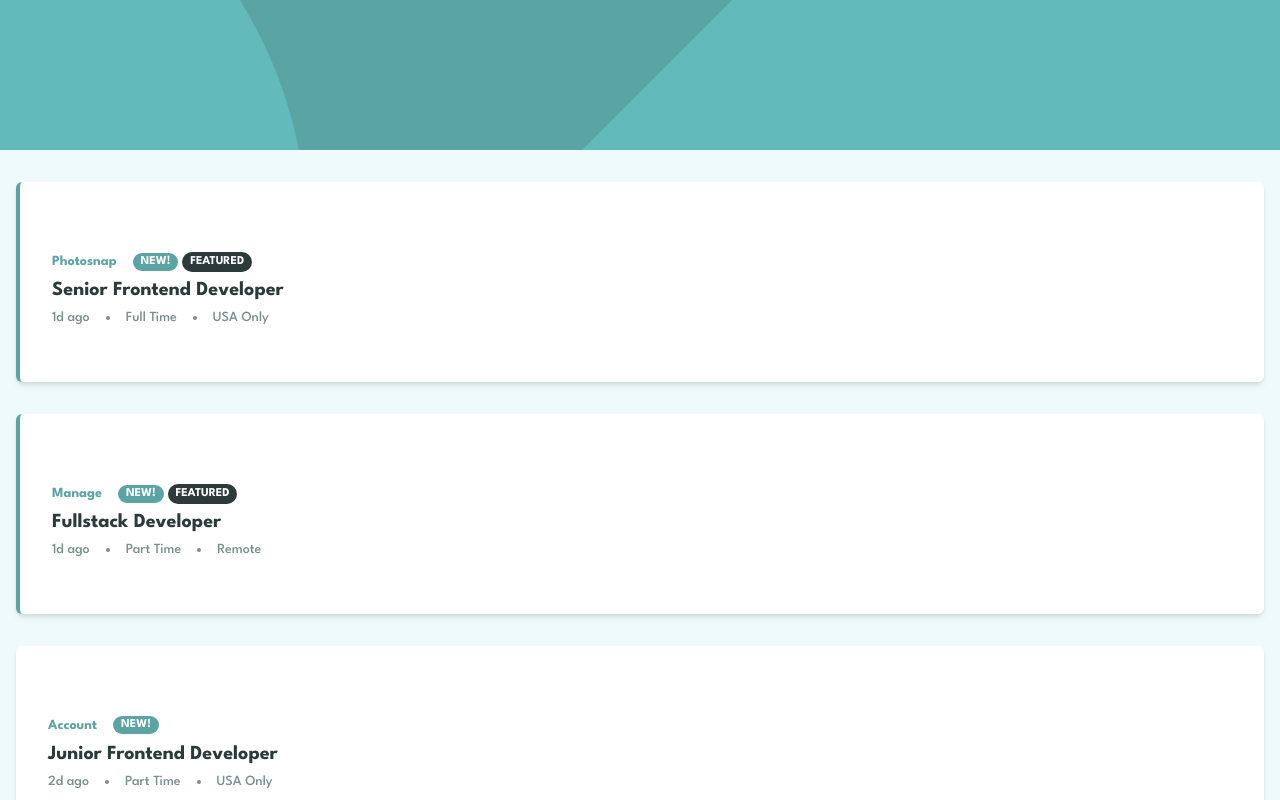
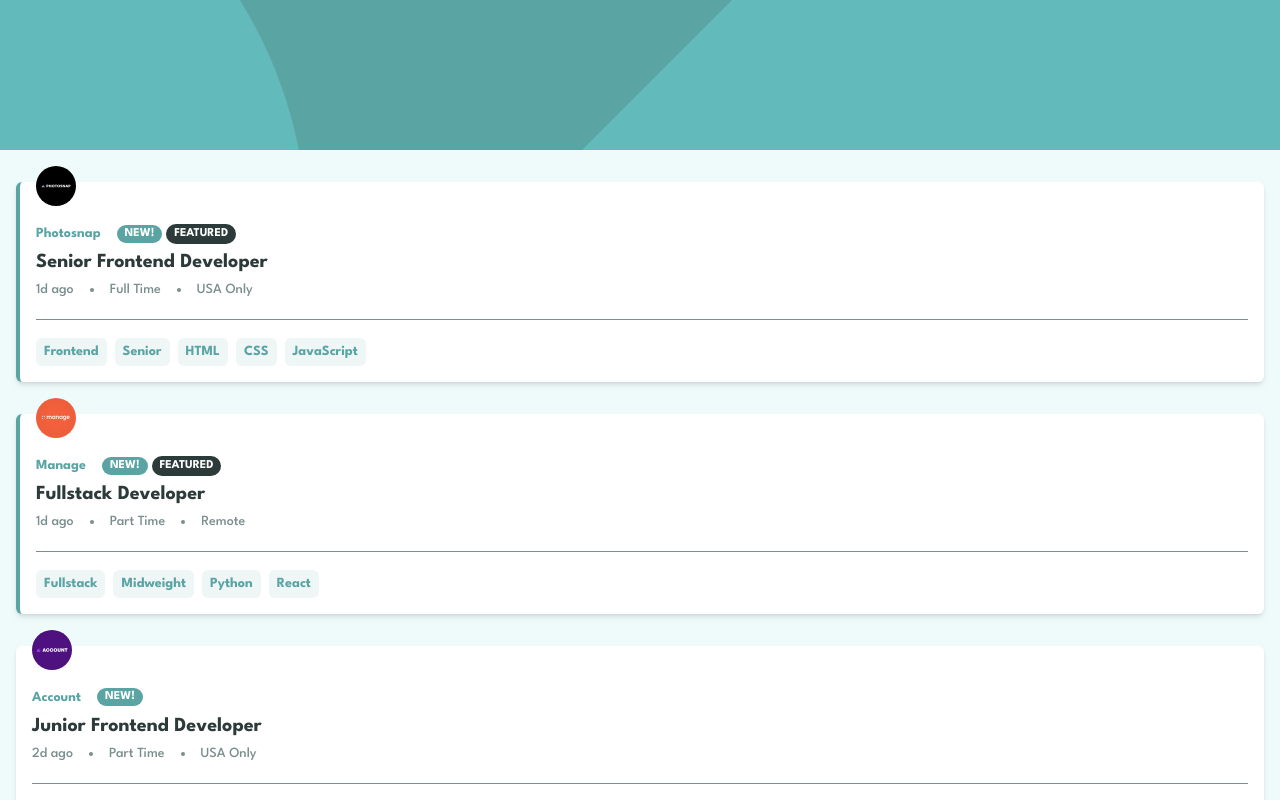
Before and after one commit to f1x3d49/frontendmentor-job, a React (Create React App) app in the folder app/: page / in a window 1280 px wide. Shown: the top 800 px of the page. Built offline with nearby package versions, Linux system fonts and the light colour scheme.

Commit message:
finshed the tab design, have to add the filter search bar

```diff
--- a/app/package.json
+++ b/app/package.json
@@ -7,6 +7,7 @@
     "@testing-library/jest-dom": "^5.17.0",
     "@testing-library/react": "^13.4.0",
     "@testing-library/user-event": "^13.5.0",
+    "nanoid": "^4.0.2",
     "react": "^18.2.0",
     "react-dom": "^18.2.0",
     "react-redux": "^8.1.2",
--- a/app/src/App.js
+++ b/app/src/App.js
@@ -5,18 +5,24 @@ import TabComponent from "./components/TabComponent";
 import { useSelector } from "react-redux";
 
 function App() {
-  const listings = useSelector((state) => state.listing);
+  // Redux State
+  const listings = useSelector((state) => state.listing.listings);
+  const filters = useSelector((state) => state.listing.filters);
+
   return (
     <div className="font-primary min-h-screen w-full flex flex-col">
       {/* Background Styles */}
       <div className="relative w-full h-[150px] bg-primary">
         <div className="w-full h-full bg-mobile desktop:bg-desktop z-10 bg-no-repeat bg-cover"></div>
       </div>
+      {/* Filter Search Bar */}
+      {filters ? null : <div>hello</div>}
       {/* Content Section */}
       <div className="w-full h-full flex-1 bg-background flex flex-col gap-8 px-4 py-8 desktop:px-36 desktop:py-16">
         {listings.map((listing) => {
           return (
             <TabComponent
+              key={listing.id}
               company={listing.company}
               logo={listing.logo}
               isnew={listing.new}
--- a/app/src/components/FilterComponent.jsx
+++ b/app/src/components/FilterComponent.jsx
@@ -1,8 +1,21 @@
 import React from "react";
 
+// Redux Tools
+import { useDispatch, useSelector } from "react-redux";
+import { addFilter } from "../redux/listingSlice";
+
 const FilterComponent = ({ filter }) => {
+  const filters = useSelector((state) => state.listing.filters);
+  const dispatch = useDispatch();
+
   return (
-    <button className="text-sm w-fit h-fit p-1 px-2 ml-2 text-center  text-primary active:text-white bg-filter active:bg-primary rounded-md font-[700] flex items-center justify-center">
+    <button
+      className="text-sm w-fit h-fit p-1 px-2  text-center  text-primary active:text-white bg-filter active:bg-primary rounded-md font-[700] flex items-center justify-center"
+      onClick={() => {
+        dispatch(addFilter(filter));
+        console.log(filters);
+      }}
+    >
       {filter}
     </button>
   );
--- a/app/src/components/TabComponent.jsx
+++ b/app/src/components/TabComponent.jsx
@@ -6,6 +6,9 @@ import FilterComponent from "./FilterComponent";
 // Badge Components
 import BadgeNew from "./BadgeNew";
 import BadgeFeatured from "./BadgeFeatured";
+
+// Random Key ID
+import { nanoid } from "nanoid";
 
 const TabComponent = ({
   company,
@@ -23,16 +26,17 @@ const TabComponent = ({
 }) => {
   return (
     <div
-      className={`w-full h-[200px] desktop:h-[120px] bg-white shadow-md shadow-dgcan rounded-md flex items-center justify-between gap-2 pt-4 px-8 ${
+      className={`w-full h-[200px] desktop:h-[120px] bg-white shadow-md shadow-dgcan rounded-md flex flex-col desktop:flex-row items-start desktop:items-center justify-between gap-2 pt-4 px-4 py-4 desktop:py-0 ${
         featured ? "border-l-4 border-primary" : null
       }`}
     >
+      <img src={logo} alt="logo" className="desktop:hidden w-10 h-10 -mt-8" />
       {/* Left Part */}
-      <div className="flex items-center jsutify-center gap-4">
+      <div className="flex items-start desktop:items-center justify-center gap-4">
         <img
           src={logo}
           alt=""
-          className="w-16 h-16 mobile:hidden desktop:block"
+          className="desktop:w-16 desktop:h-16 hidden desktop:block"
         />
         {/* Text Container */}
         <div className="flex flex-col gap-1 items-start justify-center">
@@ -57,8 +61,21 @@ const TabComponent = ({
           </div>
         </div>
       </div>
+      {/* Mobile Layout Line */}
+      <div className="w-full h-[1px] bg-dgcyan desktop:hidden"></div>
       {/* Right Part */}
-      <div className="flex items-center justify-between gap-2"></div>
+      <div className="flex items-start flex-wrap justify-start desktop:justify-between gap-2">
+        {role && <FilterComponent filter={role} />}
+        {level && <FilterComponent filter={level} />}
+        {languages &&
+          languages.map((language) => {
+            return <FilterComponent filter={language} key={nanoid()} />;
+          })}
+        {tools &&
+          tools.map((tool) => {
+            return <FilterComponent filter={tool} key={nanoid()} />;
+          })}
+      </div>
     </div>
   );
 };
--- a/app/src/redux/listingSlice.js
+++ b/app/src/redux/listingSlice.js
@@ -3,8 +3,19 @@ import { listingData } from "../data";
 
 export const listingSlice = createSlice({
   name: "listing",
-  initialState: listingData,
-  reducers: {},
+  initialState: {
+    listings: listingData,
+    filters: [],
+  },
+  reducers: {
+    addFilter: (state, action) => {
+      if (!state.filters.find((element) => element === action.payload)) {
+        state.filters.push(action.payload);
+      }
+    },
+  },
 });
 
+export const { addFilter } = listingSlice.actions;
+
 export default listingSlice.reducer;
```
Also changed, not shown: 1 other file (tests, documents, lock files or other folders).
